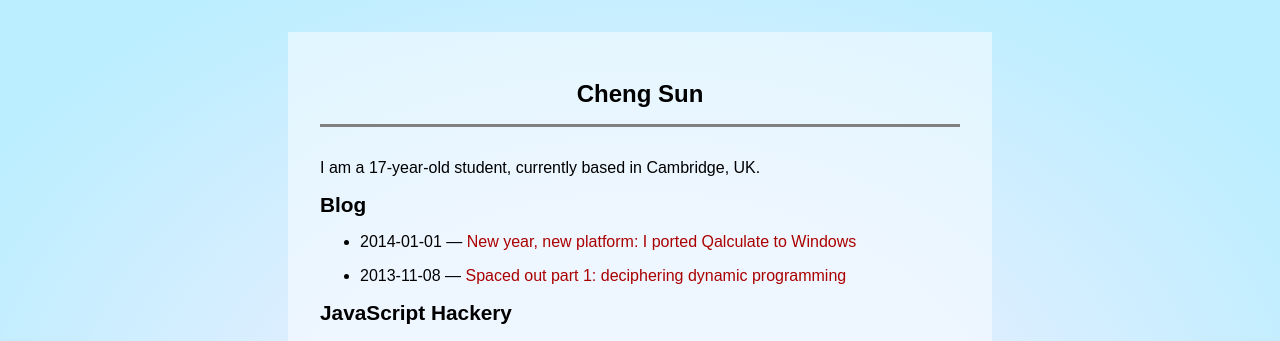
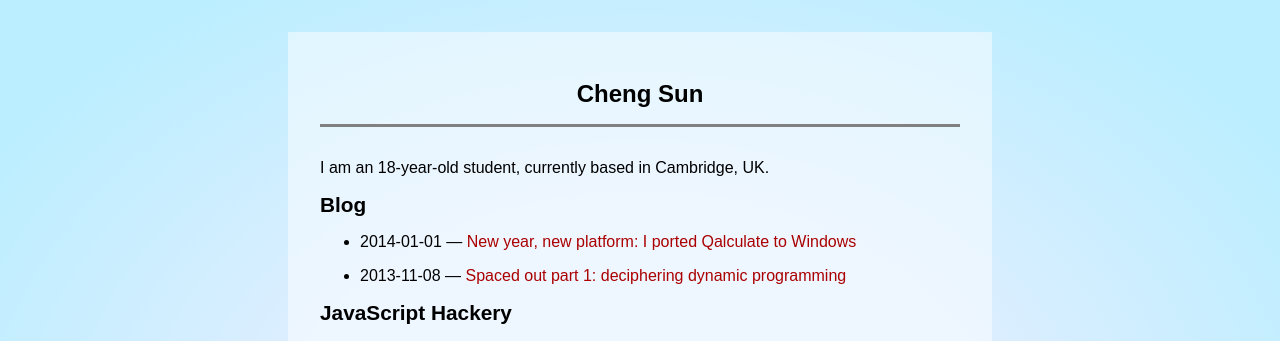
Before and after one commit to chengsun/chengsun.github.com, a Jekyll site: the page built from index.md, in a window 1280 px wide. Shown: the top 341 px of the page. Built offline with Jekyll 4.4.1, drawn with Linux system fonts in a browser that asks for light colours; Markdown is read by kramdown in place of the engine named in the settings; comment, search, counter and statistics services are not loaded.

Commit message:
Happy birthday, me.
Oh, thanks.

```diff
--- a/index.md
+++ b/index.md
@@ -3,7 +3,7 @@ layout: default
 title: Cheng Sun - Home
 ---
 
-I am a 17-year-old student, currently based in Cambridge, UK.
+I am an 18-year-old student, currently based in Cambridge, UK.
 
 # Blog
 
```
